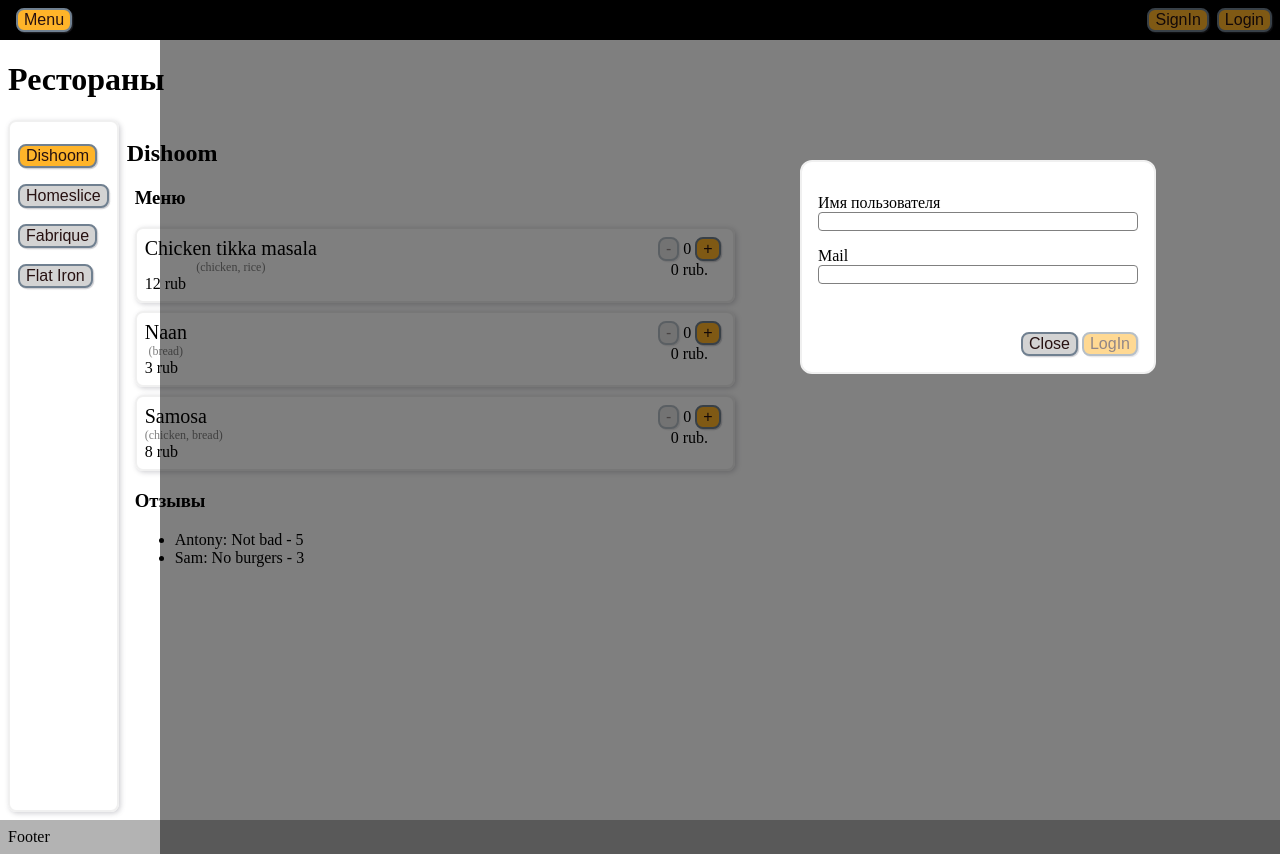
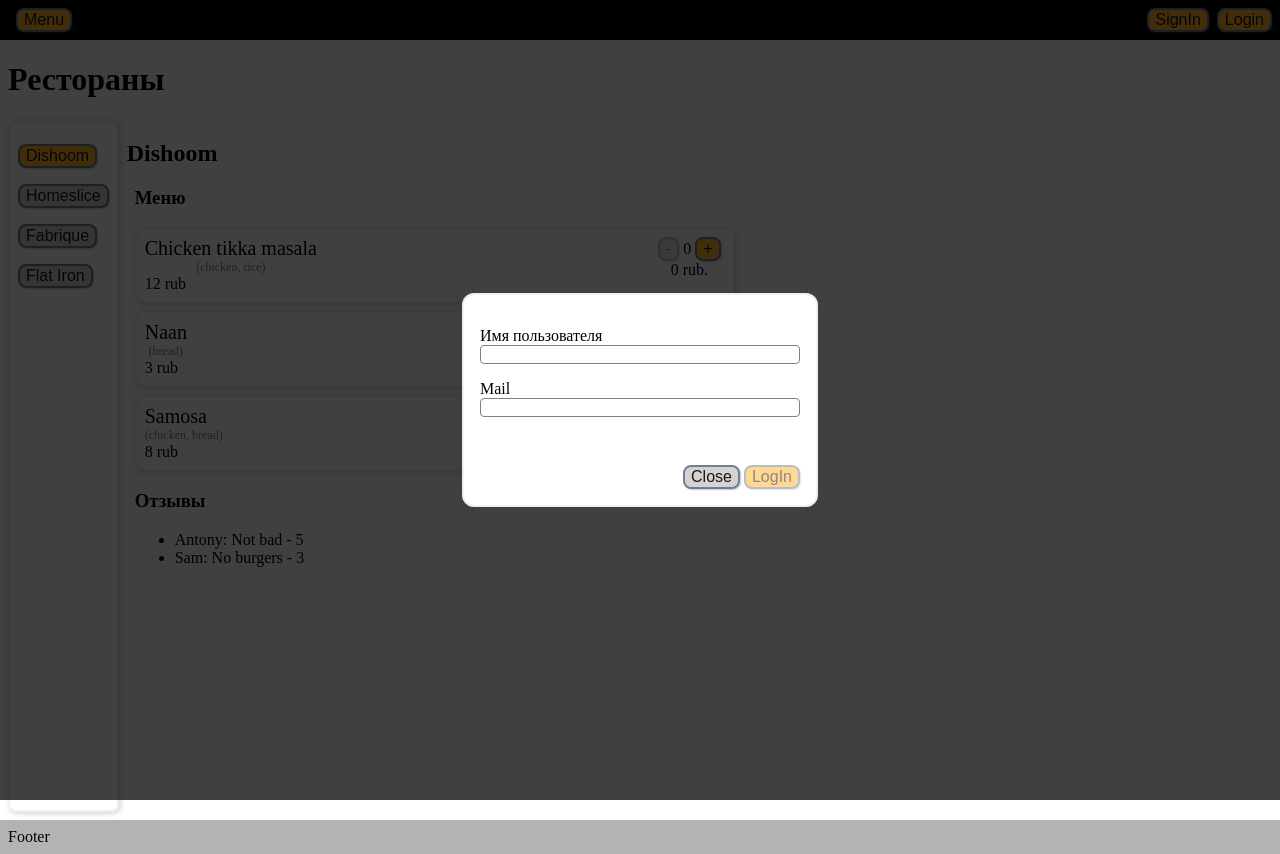
Before and after one commit to mikewoe/ljs-react-course-2024, a React (Vite) app: page / in a window 1280 px wide. Both pictures are taken after a click on the button "Login". Built offline with nearby package versions, Linux system fonts and the light colour scheme.

Commit message:
* modal: модалка с учетом лекции;

```diff
--- a/src/components/layout/component.tsx
+++ b/src/components/layout/component.tsx
@@ -11,14 +11,15 @@
     const login = useCallback((user: TUserCreds) => setCurrentUser(user), []);
     const logout = useCallback(() => setCurrentUser(EMPTY_LOGIN), []);
 
-    console.log('currentUser: ', currentUser);
-
     return (
         <UserContext.Provider value={{user: currentUser, login, logout}}>
-            <div className={styles.root}>
-                <Header />
-                <div>{children}</div>
-                <Footer/>
+            <div>
+                <div className={styles.root}>
+                    <Header />
+                    <div>{children}</div>
+                    <Footer/>
+                </div>
+                <div id="modal-container"/>
             </div>
         </UserContext.Provider>
     );
--- a/src/components/login-modal/component.tsx
+++ b/src/components/login-modal/component.tsx
@@ -13,10 +13,21 @@
     const {form, setUserName, setMail, isFormValidated} = useLoginForm();
 
     return (
+        <div onClick={onClose} className={styles.overlay}>
             <div className={styles.root}>
                 <div className={styles.form}>
-                <Field fieldName="userName" labelName="Имя пользователя" onChange={setUserName} value={form.userName}/>
-                <Field fieldName="mail" type="Адрес электронной почты" onChange={setMail} value={form.mail}/>
+                    <Field
+                        fieldName="userName"
+                        labelName="Имя пользователя"
+                        onChange={setUserName}
+                        value={form.userName}
+                    />
+
+                    <Field
+                        fieldName="mail"
+                        type="Адрес электронной почты"
+                        onChange={setMail}
+                        value={form.mail}/>
                 </div>
 
                 <div className={styles.buttonGroup}>
@@ -28,5 +39,6 @@
                     }}>LogIn</Button>
                 </div>
             </div>
+        </div>
     )
 }
--- a/src/components/login-modal/styles.module.scss
+++ b/src/components/login-modal/styles.module.scss
@@ -1,14 +1,20 @@
 .root {
-  display: flex;
-  flex-direction: column;
-  justify-content: space-between;
   background-color: white;
   border: 2px solid rgb(240, 240, 240);
   border-radius: 12px;
-  box-shadow: rgba(0,0,0,.5) 0 0 0 50vmax;
-  position:  absolute;
-  top: 10rem;
-  left: 50rem;
+  position: absolute;
+  top: 50vh;
+  left: 50vw;
+  transform: translate(-50%, -50%);
+}
+
+.overlay {
+  position: absolute;
+  top: 0;
+  left: 0;
+  width: 100%;
+  height: 100%;
+  background-color: rgba(0, 0, 0, .75);
 }
 
 .form {
--- a/src/components/reviews/component.tsx
+++ b/src/components/reviews/component.tsx
@@ -2,8 +2,12 @@
 import {Review} from "../review/review.tsx";
 import styles from "./styles.module.scss"
 import {ReviewForm} from "../review-form/component.tsx";
+import {useContext} from "react";
+import {UserContext} from "../../contexts/user.tsx";
 
 export const Reviews = ({reviews}: {reviews: TReview[]}) => {
+    const {user} = useContext(UserContext);
+
     return (
         <div className={styles.root}>
             <h3>Отзывы</h3>
@@ -14,7 +18,7 @@
                 ))}
             </ul>
 
-            <ReviewForm/>
+            {user.isAuth && <ReviewForm/>}
         </div>
     );
 }
--- a/src/components/user-auth/component.tsx
+++ b/src/components/user-auth/component.tsx
@@ -1,5 +1,5 @@
 import {Button} from "../button/component.tsx";
-import {useContext, useState} from "react";
+import {useContext, useEffect, useRef, useState} from "react";
 import {UserContext} from "../../contexts/user.tsx";
 import classNames from "classnames";
 import {createPortal} from "react-dom";
@@ -10,11 +10,18 @@
 }) => {
     const {user, logout} = useContext(UserContext);
     const [showModal, setShowModal] = useState(false);
+    const modalContainer = useRef();
+
+    useEffect(() => {
+        // @ts-ignore
+        modalContainer.current = document.getElementById('modal-container');
+        console.log(modalContainer.current);
+    }, []);
 
     if (user.isAuth) {
         return (
             <div>
-                {user.userName}
+                <span>{user.userName}</span>
 
                 <Button
                     className={classNames(className)}
@@ -37,11 +44,11 @@
                 Login
             </Button>
 
-            {showModal && createPortal(
+            {showModal && modalContainer.current && createPortal(
                 <LoginModal
                     onClose={() => setShowModal(false)}
                 />,
-                document.body
+                modalContainer.current
             )}
         </div>
     )
```
Lines whose indentation alone changed are shown as unchanged.
